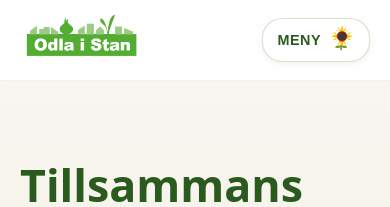
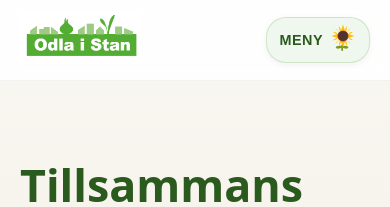
Before and after one commit to AndreasSyren/oismalmo, a Jekyll site: the page built from index.html, in a window 390 px wide. Shown: the top 207 px of the page. Built offline with Jekyll 4.4.1, drawn with Linux system fonts in a browser that asks for light colours.

Commit message:
Update style.css

```diff
--- a/assets/css/style.css
+++ b/assets/css/style.css
@@ -174,10 +174,12 @@ body {
     grid-template-columns: 1fr;
     gap: 32px;
   }
+
   .hero-image-wrapper {
     width: 100%;
     order: 2;
   }
+
   .hero-img {
     width: 100%;
     height: auto;
@@ -202,7 +204,7 @@ body {
     padding-top: 40px;
     padding-bottom: 140px;
   }
-    .mobile-menu-toggle {
+  .mobile-menu-toggle {
     display: flex;
     align-items: center;
     gap: 8px;
@@ -214,19 +216,16 @@ body {
     box-shadow: 0 2px 6px rgba(0, 0, 0, 0.05);
   }
 
-  .menu-label {
-    font-size: 0.9rem;
-    font-weight: 700;
-    color: var(--color-primary-dark);
-    letter-spacing: 0.5px;
-    text-transform: uppercase;
+  .sunflower-bee-icon {
+    width: 28px;
+    height: 32px;
+    display: block;
   }
 
-  .sunflower-bee-icon {
-    width: 26px;
-    height: 30px;
-    display: block;
-  }
+.mobile-menu-toggle:hover #flying-bee {
+  transform: translate(-2px, 1px) rotate(-5deg);
+  transition: transform 0.2s ease;
+}
 
   .site-nav {
     display: none;
@@ -239,8 +238,29 @@ body {
     padding: 20px;
     box-sizing: border-box;
   }
+
+  .mobile-menu-toggle {
+    display: flex;
+    align-items: center;
+    gap: 6px;
+    background: rgba(71, 154, 50, 0.08);
+    border: 1px solid rgba(71, 154, 50, 0.2);
+    border-radius: 20px;
+    padding: 6px 12px;
+    cursor: pointer;
+    transition: background 0.2s ease;
+  }
+
   .mobile-menu-toggle:active {
     background: rgba(71, 154, 50, 0.18);
+  }
+
+  .menu-label {
+    font-size: 0.9rem;
+    font-weight: 700;
+    color: var(--color-primary-dark);
+    letter-spacing: 0.5px;
+    text-transform: uppercase;
   }
 
   .site-nav.is-open {
```
